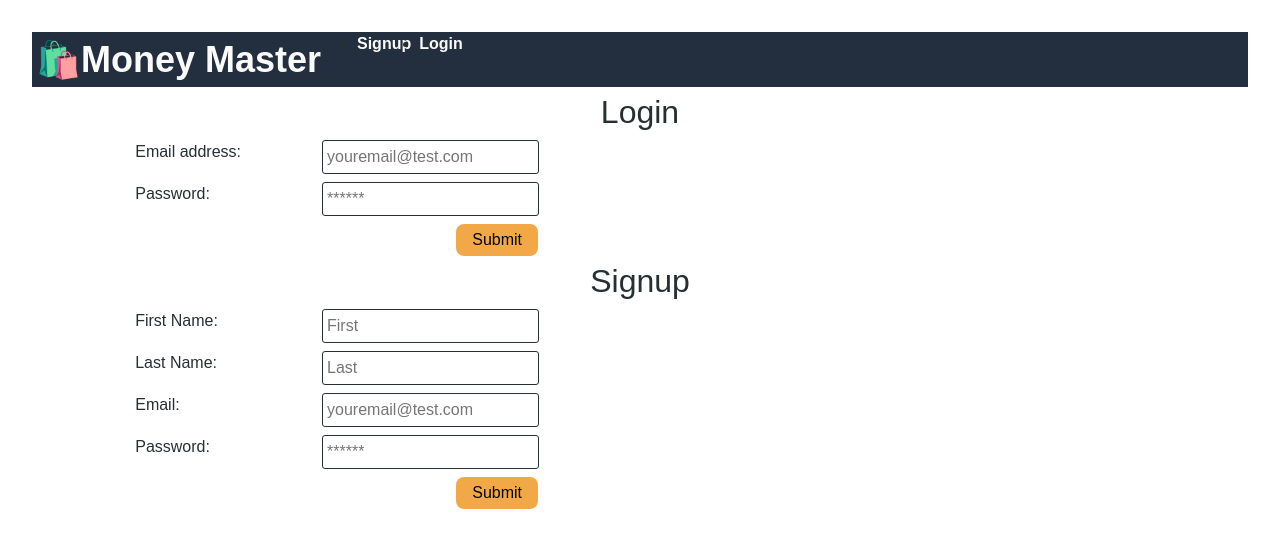
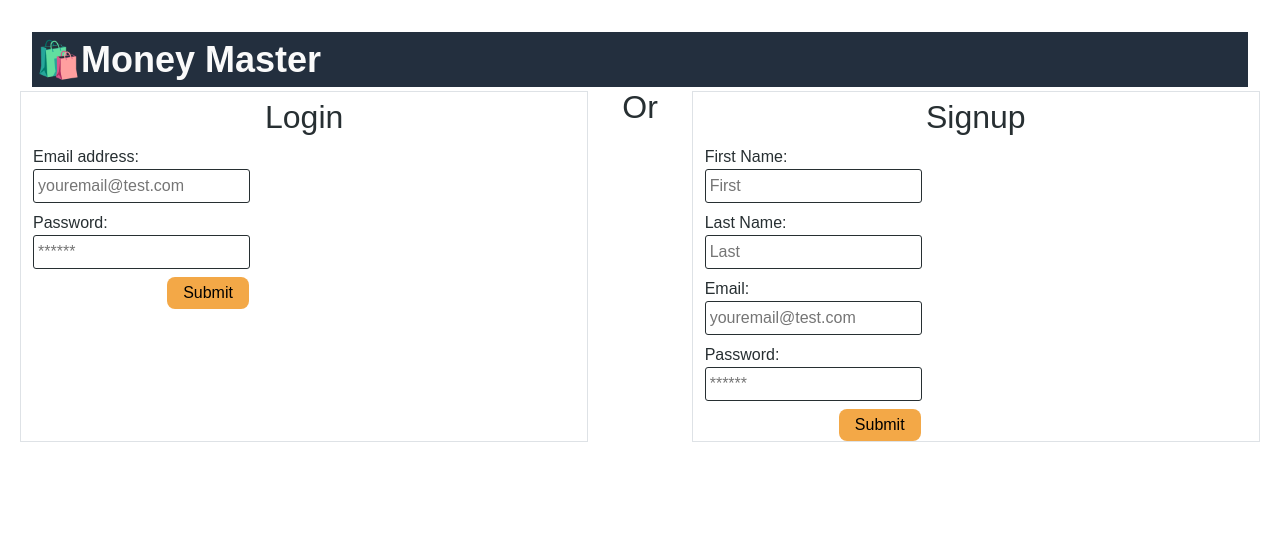
Before and after one commit to austinoler/budget_planner, a React (Vite) app in the folder client/: page / in a window 1280 px wide. Shown: the top 548 px of the page. Built offline with nearby package versions, Linux system fonts and the light colour scheme.

Commit message:
removed signup links in navbar/ instead user will be automatically redirected to login/signup

```diff
--- a/client/src/components/Nav/index.jsx
+++ b/client/src/components/Nav/index.jsx
@@ -17,21 +17,6 @@ function Nav() {
             <a href="/" onClick={() => Auth.logout()}>
               Logout
             </a>
-          </li>
-        </ul>
-      );
-    } else {
-      return (
-        <ul className="flex-row">
-          <li className="mx-1">
-            <Link to="/signup">
-              Signup
-            </Link>
-          </li>
-          <li className="mx-1">
-            <Link to="/login">
-              Login
-            </Link>
           </li>
         </ul>
       );
--- a/client/src/pages/Home.jsx
+++ b/client/src/pages/Home.jsx
@@ -17,8 +17,9 @@ const Home = () => {
 
   if (!Auth.loggedIn()) {
     return (
-      <div>
+      <div className="row">
         <Login/>
+        <h2 className= "col-1 text-center">Or</h2>
         <Signup/>
       </div>
       )
--- a/client/src/pages/Login.jsx
+++ b/client/src/pages/Login.jsx
@@ -30,7 +30,7 @@ function Login(props) {
   };
 
   return (
-    <div className="container my-1">
+    <div className="col border container my-1">
       <h2>Login</h2>
       <form onSubmit={handleFormSubmit}>
         <div className="flex-row space-between my-2">
--- a/client/src/pages/Signup.jsx
+++ b/client/src/pages/Signup.jsx
@@ -31,7 +31,7 @@ function Signup(props) {
   };
 
   return (
-    <div className="container my-1">
+    <div className="col border container my-1">
       <h2>Signup</h2>
       <form onSubmit={handleFormSubmit}>
         <div className="flex-row space-between my-2">
```
